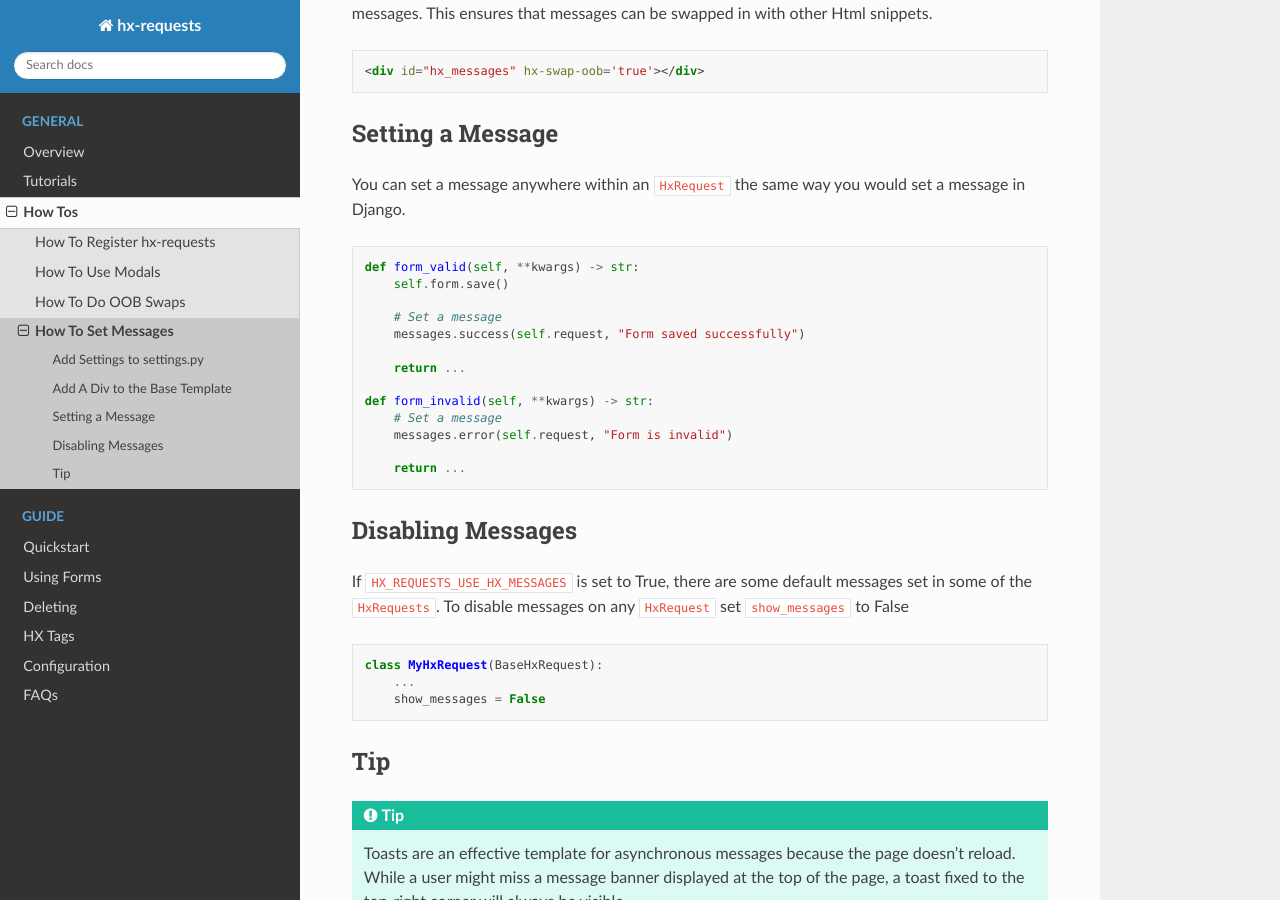
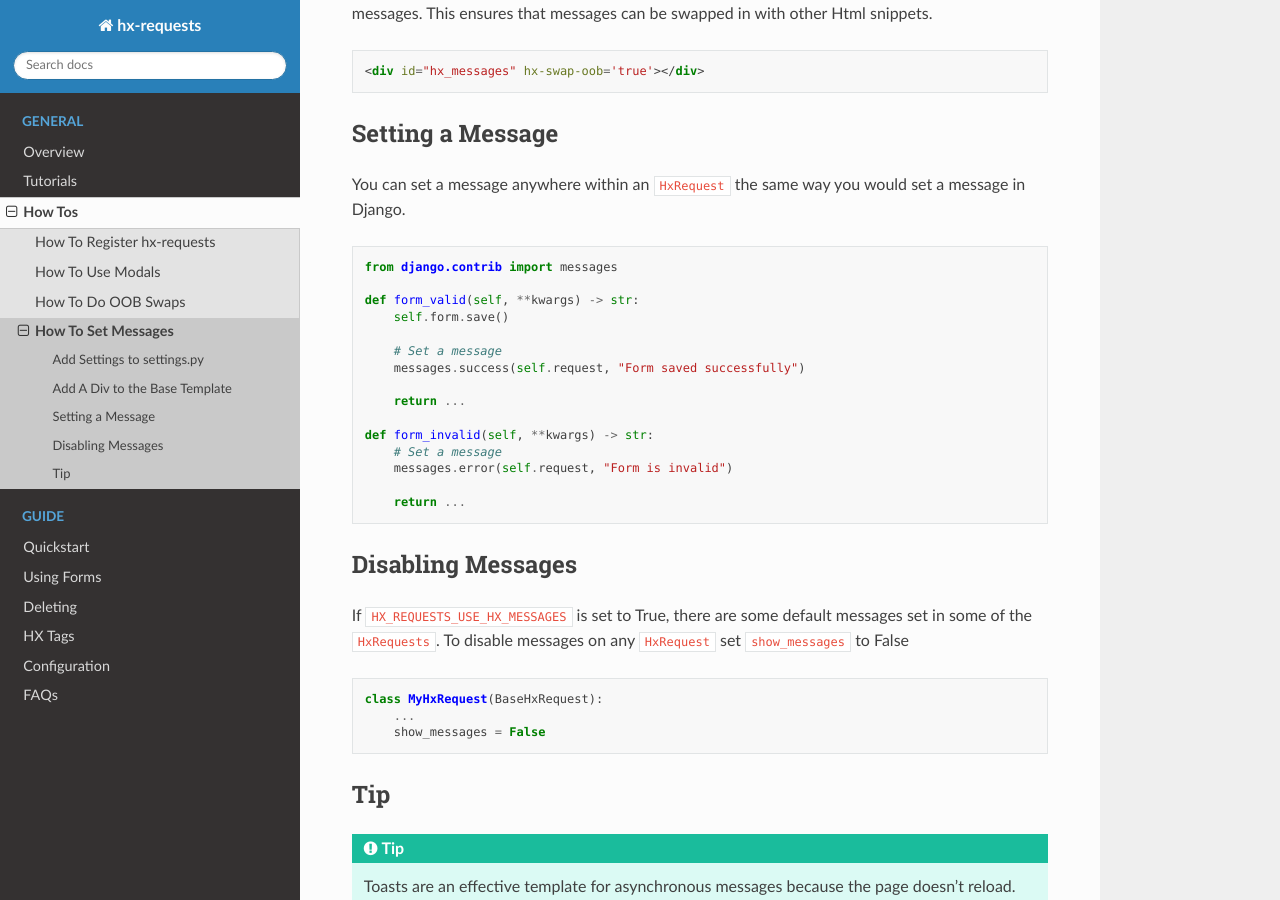
Before and after one commit to yaakovLowenstein/hx-requests, a Sphinx documentation site: the page built from docs/how_tos/use_messages.rst, in a window 1280 px wide and 900 px high, scrolled down 996 px. Built offline with Sphinx 7.4.7 and the Read the Docs theme 3.1.0, drawn with Linux system fonts in a browser that asks for light colours; pages that are not in the unit, such as notebooks, are missing from menus.

Commit message:
docs: Update messages docs

```diff
--- a/docs/how_tos/use_messages.rst
+++ b/docs/how_tos/use_messages.rst
@@ -50,6 +50,8 @@ You can set a message anywhere within an :code:`HxRequest` the same way you woul
 
 .. code-block:: python
 
+    from django.contrib import messages
+
     def form_valid(self, **kwargs) -> str:
         self.form.save()
 
```
